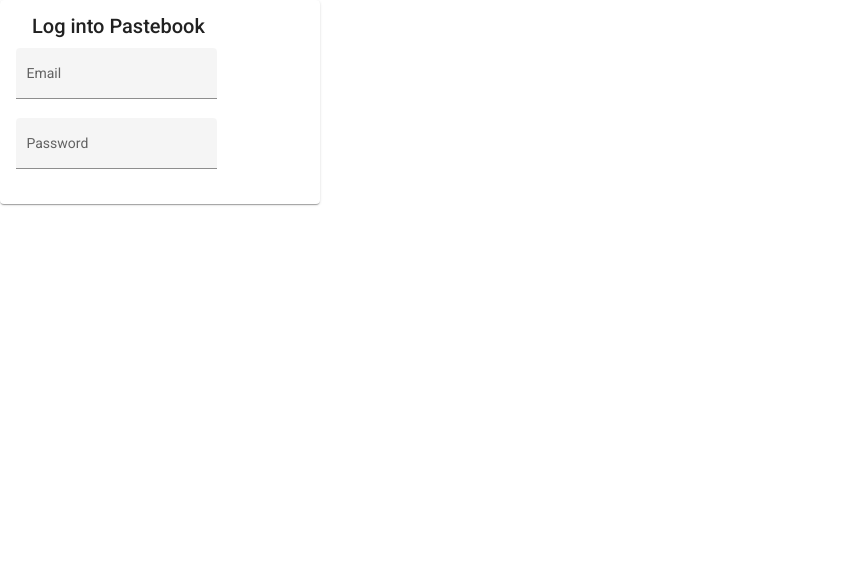
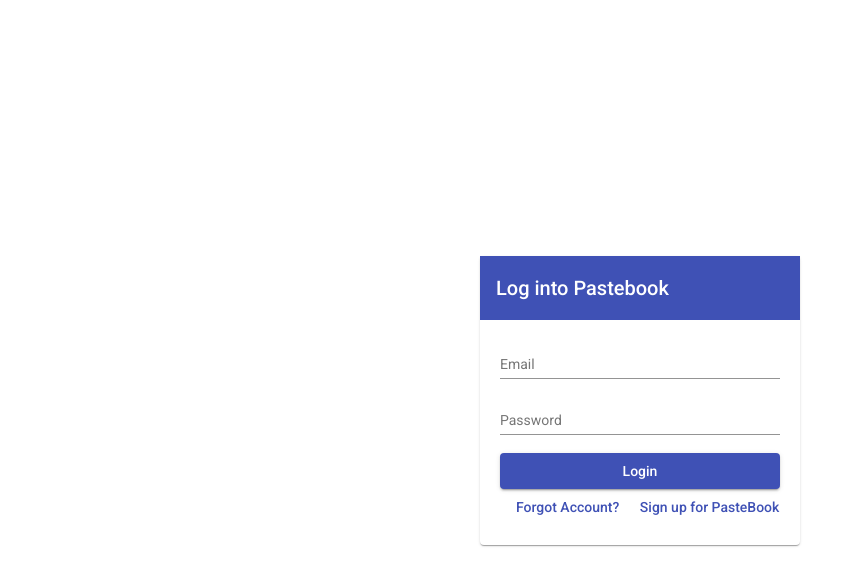
Before and after one commit to jaddie-lorzano/pastebook-app, an Angular app: page / in a window 1280 px wide. Shown: the top 586 px of the page, without its empty margins (0-863 px from the left). Built offline with nearby package versions, Linux system fonts and the light colour scheme.

Commit message:
Update Login

```diff
--- a/src/app/app-routing.module.ts
+++ b/src/app/app-routing.module.ts
@@ -1,9 +1,11 @@
 import { NgModule } from '@angular/core';
 import { RouterModule, Routes } from '@angular/router';
 import { LoginComponent } from './login/login.component';
+import { RegistrationComponent } from './registration/registration.component';
 
 const routes: Routes = [
-  {path: '', component:LoginComponent}
+  {path: '', component:LoginComponent},
+  {path: 'register', component:RegistrationComponent}
 ];
 
 @NgModule({
--- a/src/app/login/login.component.html
+++ b/src/app/login/login.component.html
@@ -1,18 +1,18 @@
-<div fxLayoutAlignment="center center">
+<div fxLayoutAlign="center center" fxFlexFill class="main-div">
     <mat-card fxFlex="25">
-      <mat-card-header>
-        <mat-card-title>Log into Pastebook</mat-card-title>
-      </mat-card-header>
-        <form class="example-form">
-            <mat-form-field class="example-full-width" appearance="fill">
-              <mat-label>Email</mat-label>
-              <input matInput placeholder="user@pastebook.com" type="email">
-            </mat-form-field>
-
-            <mat-form-field class="example-full-width" appearance="fill">
-              <mat-label>Password</mat-label>
-              <input matInput placeholder="Password" type="password">
-            </mat-form-field>
-          </form>
+      <mat-toolbar color="primary">Log into Pastebook</mat-toolbar>
+      <form fxLayoutAlign="stretch" fxLayout="column" class="login-form">
+        <mat-form-field>
+          <input matInput placeholder="Email" type="Email">
+        </mat-form-field>
+        <mat-form-field>
+          <input matInput placeholder="Password" type="Password">
+        </mat-form-field>
+        <button mat-raised-button  color="primary" type="submit">Login</button>
+        <div fxLayoutAlign="center center" fxFlexFill>
+          <button mat-button color="primary">Forgot Account?</button>
+          <button mat-button color="primary">Sign up for PasteBook</button>
+        </div>
+      </form>
     </mat-card>
 </div>
--- a/src/app/login/login.component.scss
+++ b/src/app/login/login.component.scss
@@ -0,0 +1,6 @@
+.main-div mat-card {
+    padding: 0px;
+}
+.login-form {
+    padding: 20px;
+}
--- a/src/app/registration/registration.component.html
+++ b/src/app/registration/registration.component.html
@@ -34,11 +34,14 @@
         formControlName="confirm-password"
         placeholder="Confirm Password"><br>
 
-        <input type="text"
-        name="birthday"
-        id="birthday"
-        formControlName="birthday"
-        placeholder="Birthday"><br>
+        <mat-form-field appearance="fill">
+            <mat-label>Choose a date</mat-label>
+            <input matInput [matDatepicker]="picker">
+            <mat-hint>MM/DD/YYYY</mat-hint>
+            <mat-datepicker-toggle matSuffix [for]="picker"></mat-datepicker-toggle>
+            <mat-datepicker #picker></mat-datepicker>
+          </mat-form-field>
+          <br>
 
         <input type="text"
         name="gender"
```
Also changed, not shown: src/app/app.module.ts (+9 -8 lines).
